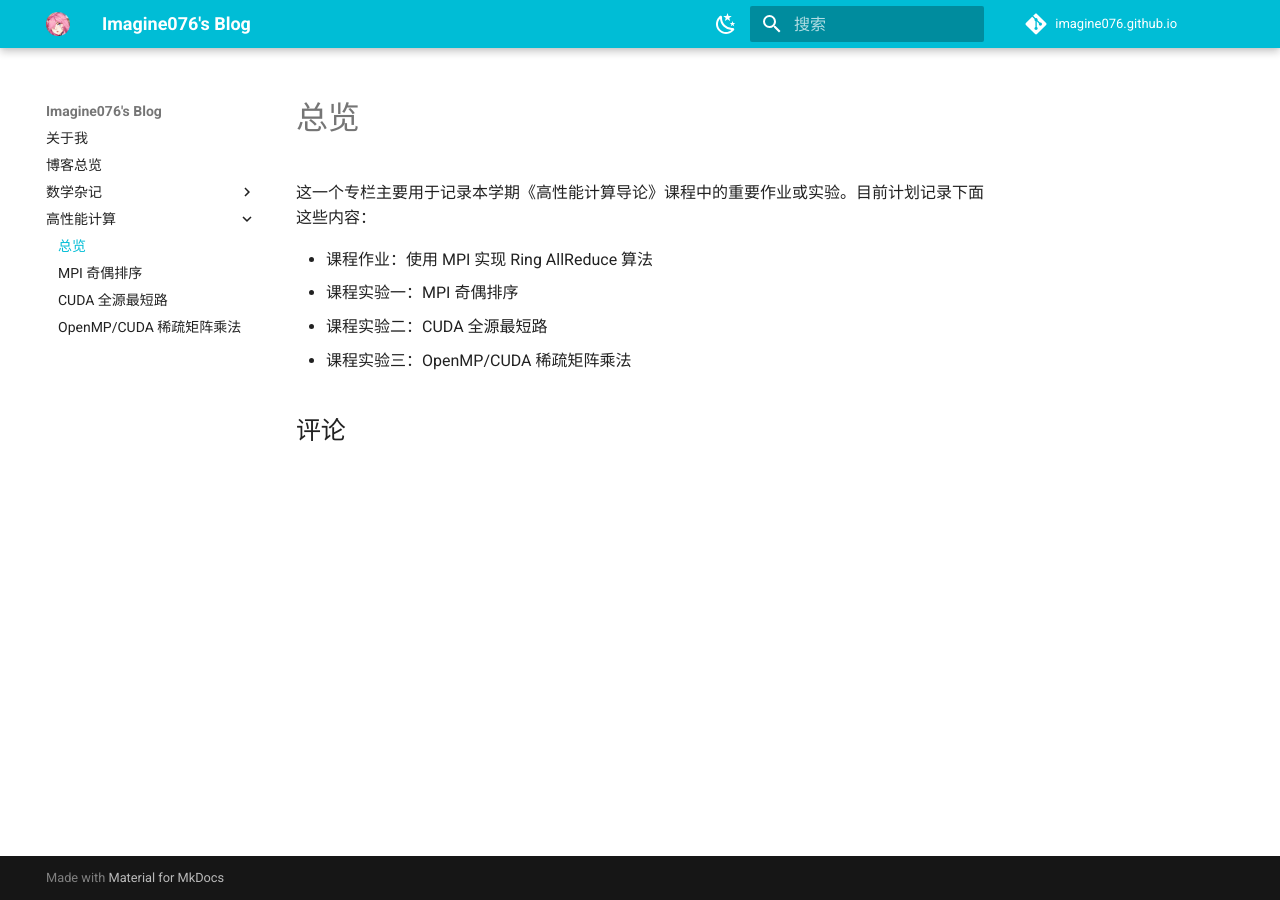
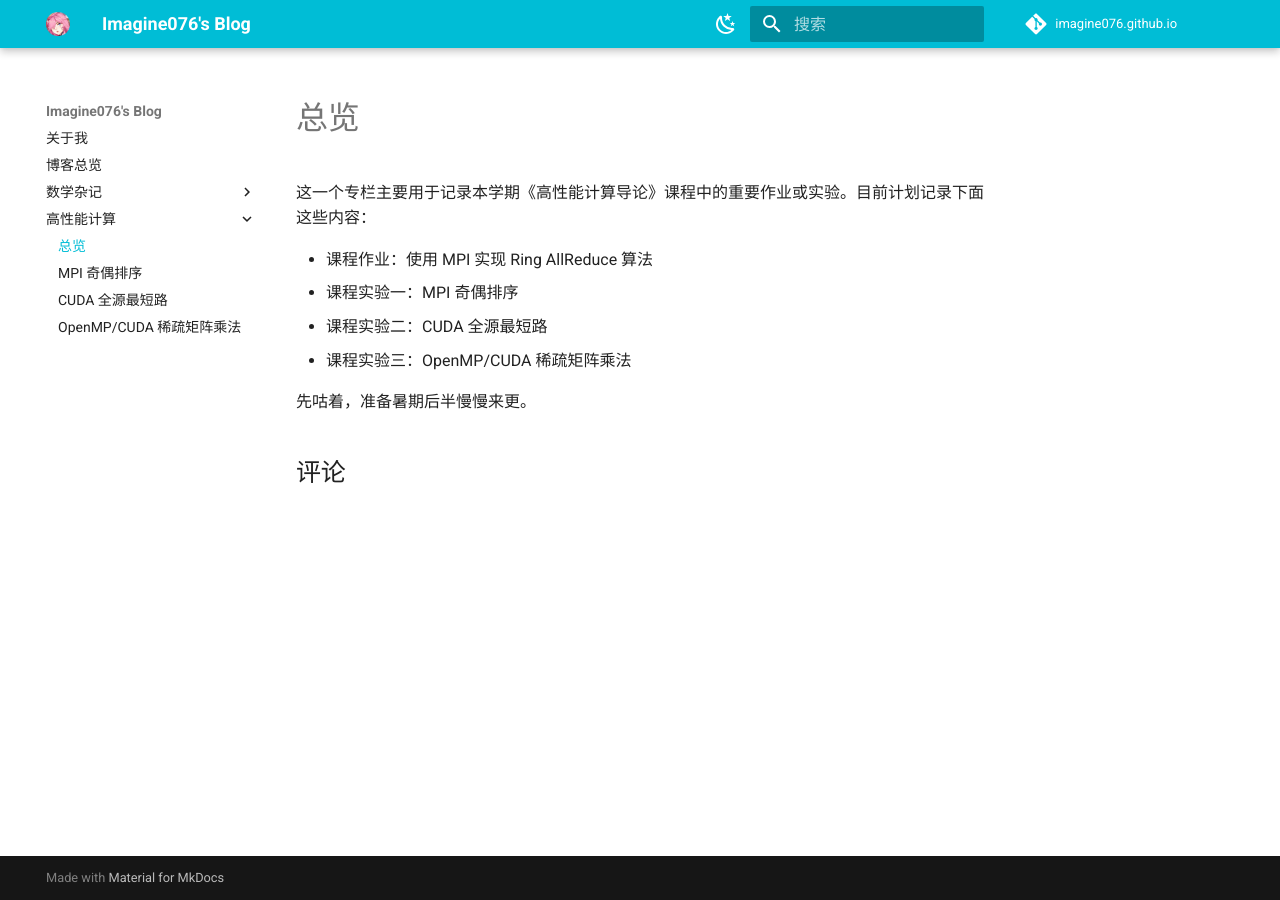
Before and after one commit to 1592063346/imagine076.github.io, an MkDocs documentation site: the page built from docs/hpc/index.md, in a window 1280 px wide. Built offline with MkDocs 1.6.1 and Material for MkDocs 9.7.7, drawn with Linux system fonts in a browser that asks for light colours; comment, search, counter and statistics services are not loaded.

Commit message:
Update hpc/index.md

```diff
--- a/docs/hpc/index.md
+++ b/docs/hpc/index.md
@@ -10,3 +10,5 @@ comments: true
 - 课程实验一：MPI 奇偶排序
 - 课程实验二：CUDA 全源最短路
 - 课程实验三：OpenMP/CUDA 稀疏矩阵乘法
+
+先咕着，准备暑期后半慢慢来更。
```
